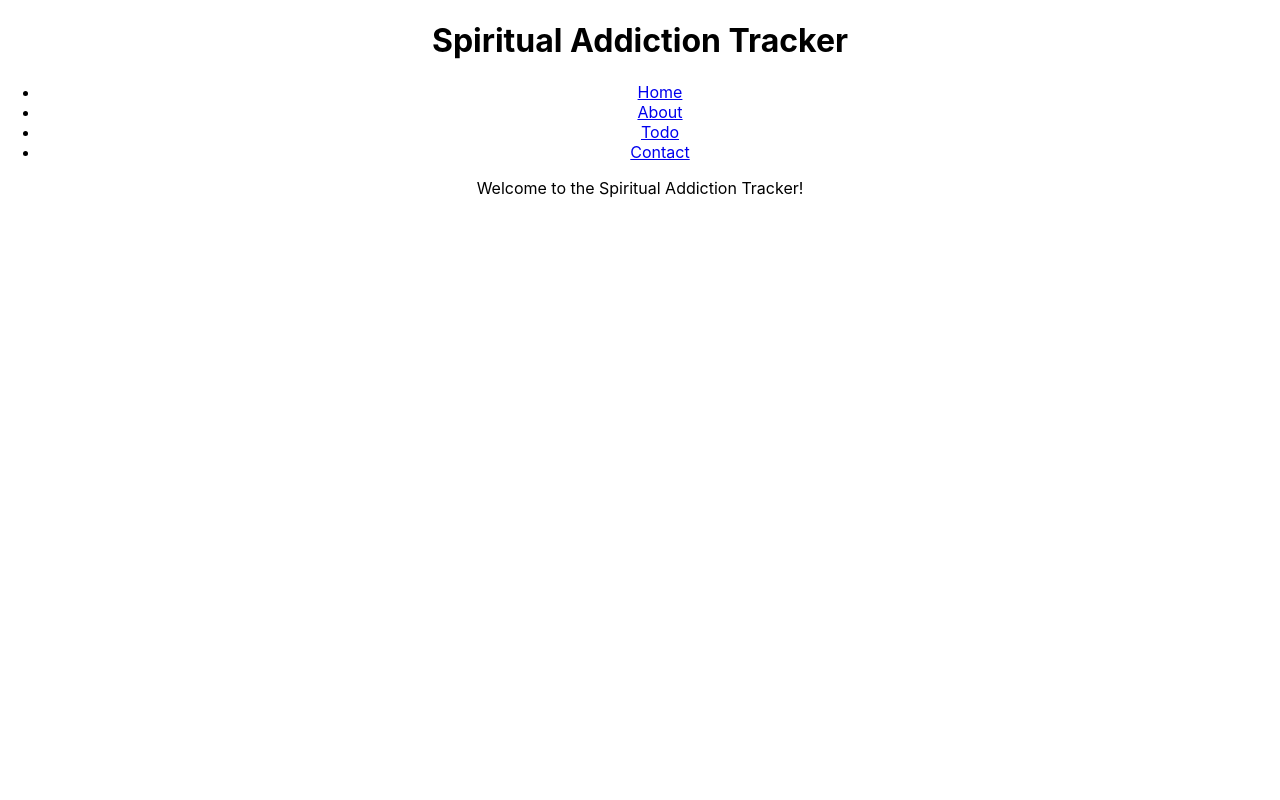
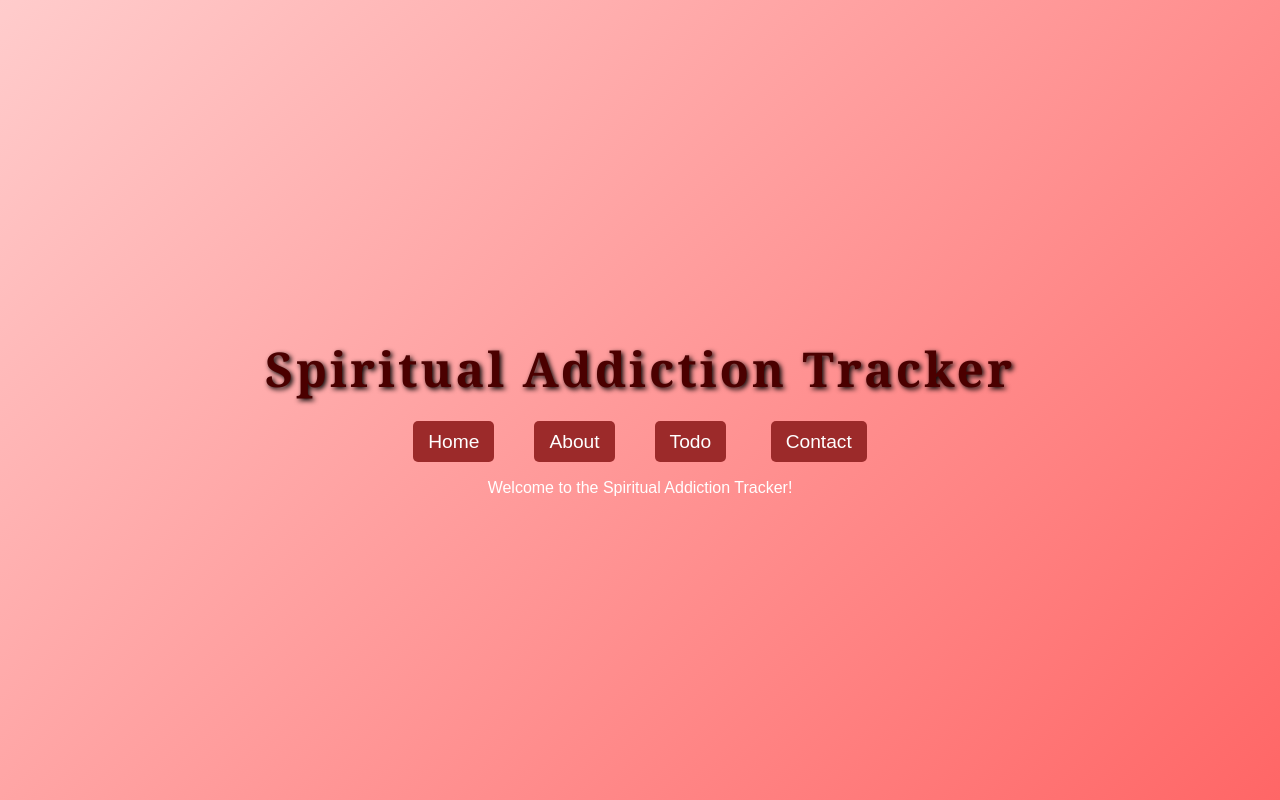
Before and after one commit to Matthew-Bourgeois/spiritual-addiction-tracker, a React (Create React App) app: page / in a window 1280 px wide. Built offline with nearby package versions, Linux system fonts and the light colour scheme.

Commit message:
Added attention catching styling to the app with CSS

```diff
--- a/src/App.css
+++ b/src/App.css
@@ -36,3 +36,119 @@
     transform: rotate(360deg);
   }
 }
+/* General Body Style */
+body {
+  font-family: 'Arial', sans-serif;
+  background: linear-gradient(135deg, #ffcccc, #ff6666);
+  color: #fff;
+  margin: 0;
+  padding: 0;
+  display: flex;
+  justify-content: center;
+  align-items: center;
+  height: 100vh;
+  text-align: center;
+  background-size: cover;
+  background-attachment: fixed;
+}
+
+h1 {
+  font-family: 'Georgia', serif;
+  font-size: 3rem;
+  color: #4b0000;
+  text-shadow: 2px 2px 5px #000000;
+  margin-bottom: 20px;
+  letter-spacing: 3px;
+}
+
+nav ul {
+  list-style-type: none;
+  padding: 0;
+}
+
+nav ul li {
+  display: inline-block;
+  margin: 10px 20px;
+}
+
+nav ul li a {
+  text-decoration: none;
+  color: #fff;
+  font-size: 1.2rem;
+  padding: 10px 15px;
+  background-color: #9c2a2a;
+  border-radius: 5px;
+  transition: background-color 0.3s ease-in-out;
+}
+
+nav ul li a:hover {
+  background-color: #6b1a1a;
+  box-shadow: 0 4px 8px rgba(0, 0, 0, 0.3);
+}
+
+footer {
+  position: absolute;
+  bottom: 10px;
+  width: 100%;
+  color: #ffcc99;
+  font-size: 1.1rem;
+  text-align: center;
+}
+
+footer a {
+  color: #ffcc99;
+  text-decoration: none;
+}
+
+footer a:hover {
+  color: #fff;
+}
+
+.container {
+  margin-top: 50px;
+  padding: 20px;
+  background-color: rgba(0, 0, 0, 0.7);
+  border-radius: 10px;
+  max-width: 80%;
+  margin: 0 auto;
+}
+
+.container h2 {
+  font-size: 2rem;
+  color: #f1c40f;
+  text-shadow: 2px 2px 4px rgba(0, 0, 0, 0.5);
+}
+
+.container p {
+  font-size: 1.2rem;
+  color: #fff;
+}
+
+button {
+  padding: 10px 20px;
+  background-color: #e74c3c;
+  border: none;
+  border-radius: 5px;
+  color: white;
+  cursor: pointer;
+  font-size: 1rem;
+  transition: background-color 0.3s ease-in-out;
+}
+
+button:hover {
+  background-color: #c0392b;
+}
+
+input[type="text"] {
+  padding: 10px;
+  font-size: 1rem;
+  border-radius: 5px;
+  border: 2px solid #ddd;
+  width: 80%;
+  margin: 5px;
+}
+
+input[type="text"]:focus {
+  outline: none;
+  border-color: #ff6666;
+}
```
